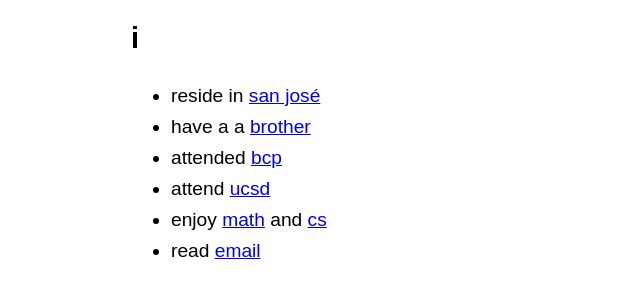
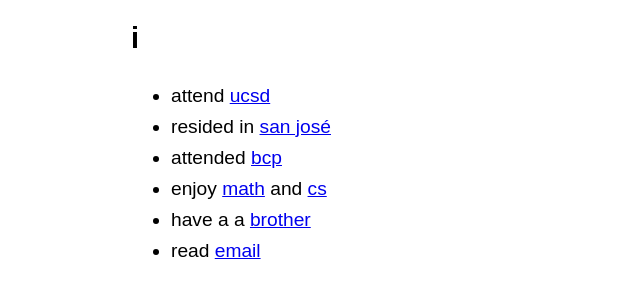
Before and after one commit to sejalmidha/sejalmidha.github.io, a plain HTML site: page index.html in a window 1280 px wide. Shown: the part 116-414 px from the top of the page, without its empty margins (125-765 px from the left). Drawn offline with Linux system fonts and the light colour scheme.

Commit message:
fixed words

```diff
--- a/index.html
+++ b/index.html
@@ -26,11 +26,11 @@
 	</header>
 	<h2>i</h2>
 	<ul>
-		<li>reside in <a title="San José" href="https://en.wikipedia.org/wiki/San_Jose,_California">san josé</a>
+		<li>attend <a title="University of California, San Diego" href="https://en.wikipedia.org/wiki/University_of_California,_San_Diego">ucsd</a>
+		<li>resided in <a title="San José" href="https://en.wikipedia.org/wiki/San_Jose,_California">san josé</a>
+		<li>attended <a title="Bellarmine College Preparatory" href="https://en.wikipedia.org/wiki/Bellarmine_College_Preparatory">bcp</a>
+		<li>enjoy <a title="Mathematics" href="https://en.wikipedia.org/wiki/Mathematics">math</a> and <a title="Computer science" href="https://en.wikipedia.org/wiki/Computer_science">cs</a>
 		<li>have a a <a title="Surya Midha" href="https://suryamidha.com">brother</a>
-		<li>attended <a title="Bellarmine College Preparatory" href="https://en.wikipedia.org/wiki/Bellarmine_College_Preparatory">bcp</a>
-		<li>attend <a title="University of California, San Diego" href="https://en.wikipedia.org/wiki/University_of_California,_San_Diego">ucsd</a>
-		<li>enjoy <a title="Mathematics" href="https://en.wikipedia.org/wiki/Mathematics">math</a> and <a title="Computer science" href="https://en.wikipedia.org/wiki/Computer_science">cs</a>
 		<li>read <a href="mailto:sejalmidha@gmail.com">email</a>
 	</ul>
 </article>
```
